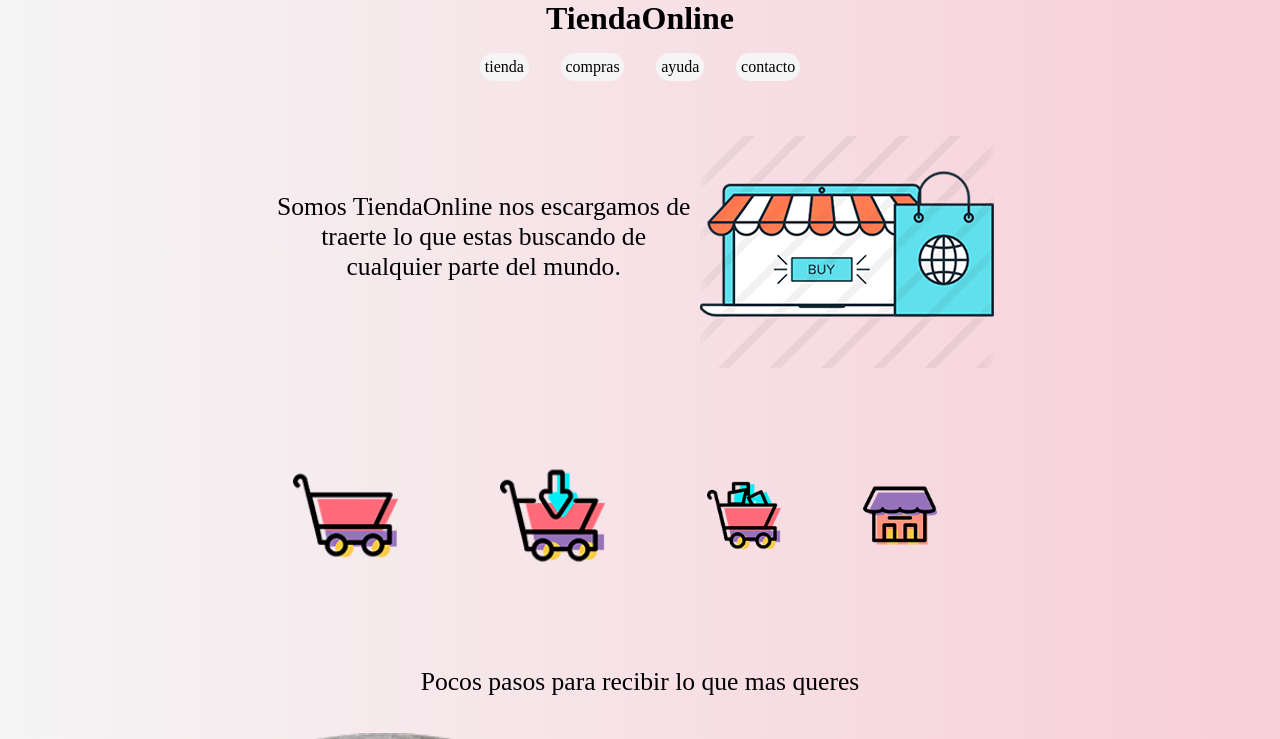
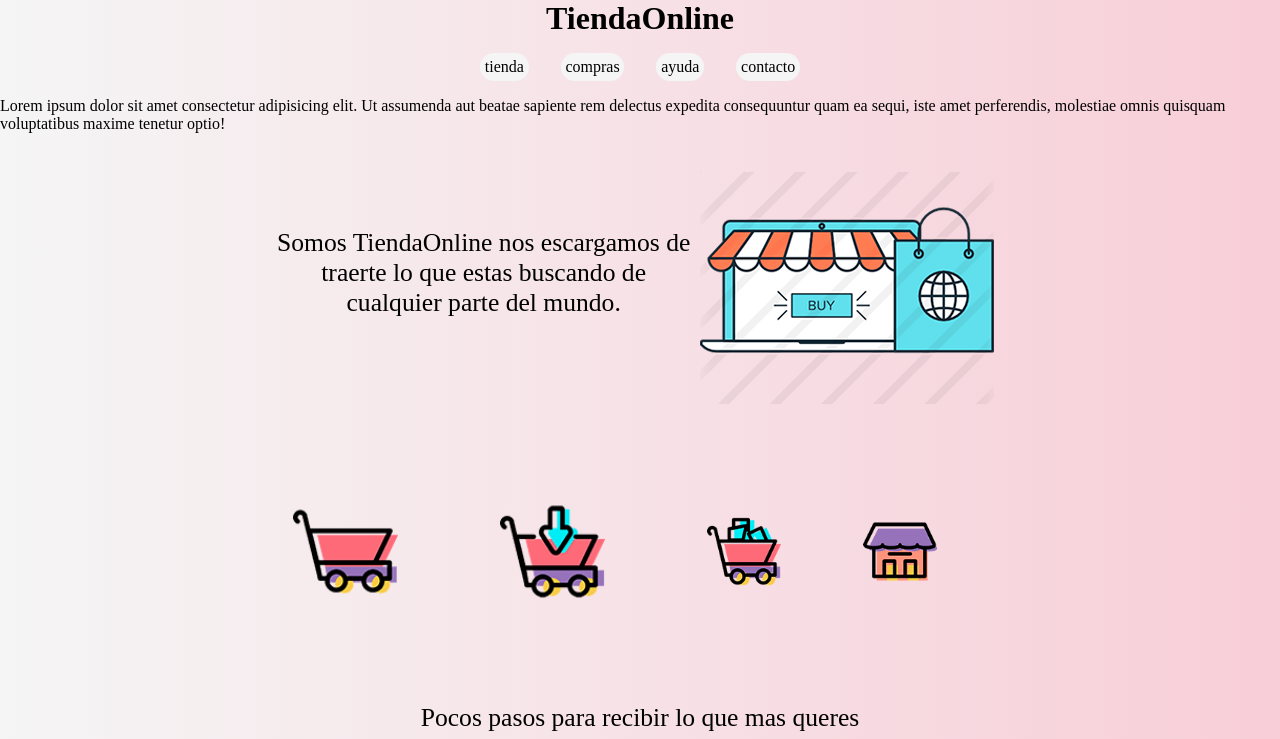
Before and after one commit to SigmaTenebra/claseGitHub, a plain HTML site: page index.html in a window 1280 px wide. Shown: the top 739 px of the page. Drawn offline with nearby package versions, Linux system fonts and the light colour scheme.

Commit message:
agregado un parrafo

```diff
--- a/index.html
+++ b/index.html
@@ -27,6 +27,8 @@
         </ul>
 
     </nav>
+
+    <p>Lorem ipsum dolor sit amet consectetur adipisicing elit. Ut assumenda aut beatae sapiente rem delectus expedita consequuntur quam ea sequi, iste amet perferendis, molestiae omnis quisquam voluptatibus maxime tenetur optio!</p>
 
     <main class="mainNosotros">
         <p class="mainP animate__animated animate__wobble">Somos <span>TiendaOnline</span> nos escargamos de <br>traerte lo que estas buscando de <br>cualquier parte del mundo. <br> <br></p>
```
